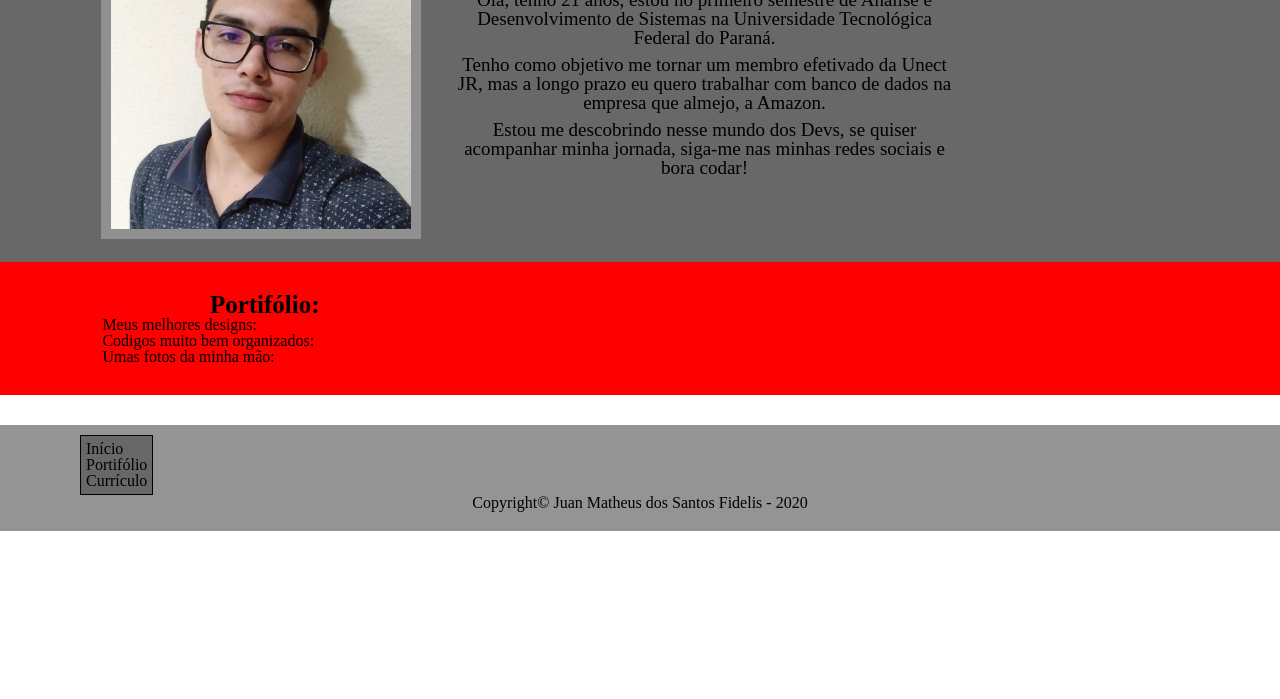
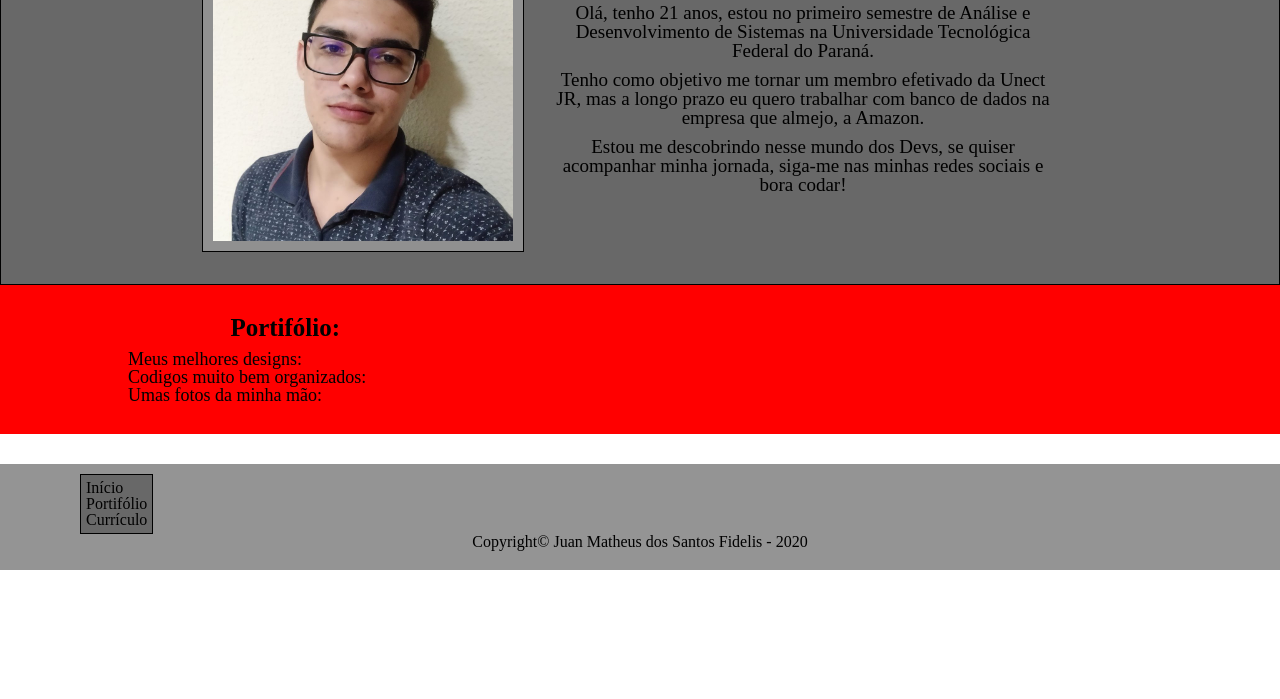
Before and after one commit to juan9000/site_pessoal, a plain HTML site: page index.html in a window 1280 px wide. Shown: the part 101-800 px from the top of the page. Drawn offline with Linux system fonts and the light colour scheme.

Commit message:
Adicionado algumas configurações de css e uma pasta onde firão as imagens do portifolio

```diff
--- a/index.html
+++ b/index.html
@@ -15,10 +15,12 @@
     <main>
 
         <div class="apresentacao">
-            <img src="img/juan.jpg" alt="Foto de Juan Matheus">
-            <div class="box_texto_principal">
+            <div class="foto">
+                <img src="img/juan.jpg" alt="Foto de Juan Matheus">
+            </div>
+            <div class="box_texto_apresentacao">
                 <h1>Juan Matheus dos Santos Fidelis</h1>
-                <div class="texto_principal">
+                <div class="texto_apresentacao">
                     <p>Olá, tenho 21 anos, estou no primeiro semestre de Análise e Desenvolvimento de Sistemas na Universidade Tecnológica Federal do Paraná.</p>
                     <p>Tenho como objetivo me tornar um membro efetivado da Unect JR, mas a longo prazo eu quero trabalhar com banco de dados na empresa que almejo, a Amazon.</p>
                     <p>Estou me descobrindo nesse mundo dos Devs, se quiser acompanhar minha jornada, siga-me nas minhas redes sociais e bora codar!</p>
@@ -27,12 +29,12 @@
         </div>
 
 
-        <div class="portifolio">
+        <div class="box_portifolio">
             <h2>Portifólio:</h2>
-            <div>
-                <p>Meus melhores designs:</p>
-                <p>Codigos muito bem organizados:</p>
-                <p>Umas fotos da minha mão:</p>
+            <div class="portifolio">
+                <h3>Meus melhores designs:</h3>
+                <h3>Codigos muito bem organizados:</h3>
+                <h3>Umas fotos da minha mão:</h3>
             </div>
         </div>
     </main>
--- a/style.css
+++ b/style.css
@@ -1,20 +1,25 @@
 .apresentacao{
+    margin: 0 0;
     background-color:#686868;
-    padding: 20px;
     text-align: center;
-    padding-right: 240px;
+    padding: 30px 10%;
+    border: 1px solid black;
 }
 
 body img{
     width: 300px;
     border: 10px solid #acacac98;
 }
+.foto{
+    border: 1px solid black;
+    display: inline-flex;
+}
 
-.box_texto_principal{
+.box_texto_apresentacao{
     padding-top: 20px;
+    margin: 0 20px;
     display: inline-block;
     vertical-align: top;
-    padding-left: 25px;
     font-size: 19px;
     width: 50%;
 }
@@ -25,16 +30,16 @@ h1{
     font-style: italic;
 }
 
-.texto_principal{
+.texto_apresentacao{
     margin-top: 10px;
 }
 
-.texto_principal p{
-    padding-top: 8px;
+.texto_apresentacao p{
+    padding-top: 10px;
 }
 
-.portifolio{
-    padding: 30px 8%;
+.box_portifolio{
+    padding: 30px 10%;
     text-align: left;
     background-color: red;
 }
@@ -43,6 +48,13 @@ h2{
     font-size: 25px;
     font-weight: bold;
     padding-left: 10%;
+}
+.portifolio{
+    font-size: 18px;
+    padding-top: 10px;
+}
+.portifolio h2{
+
 }
 footer{
     background-color: #949494;
```
Also changed, not shown: 1 other file.
